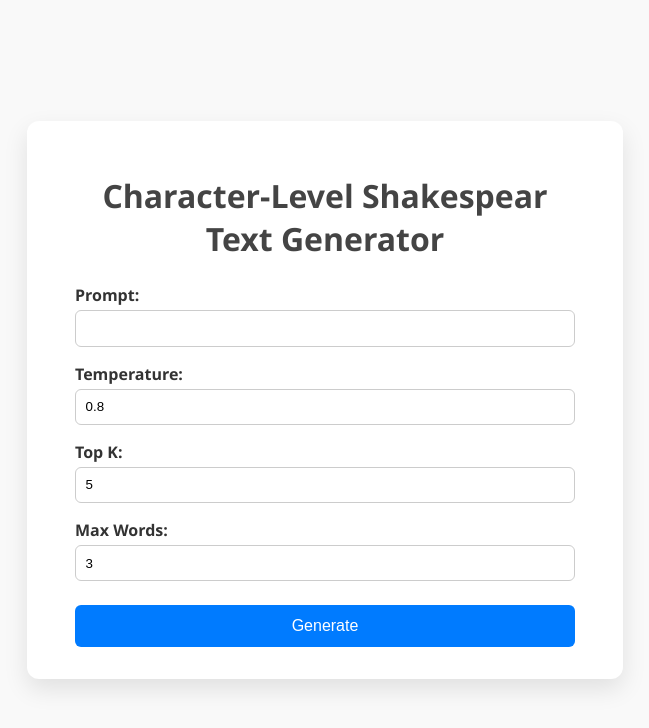
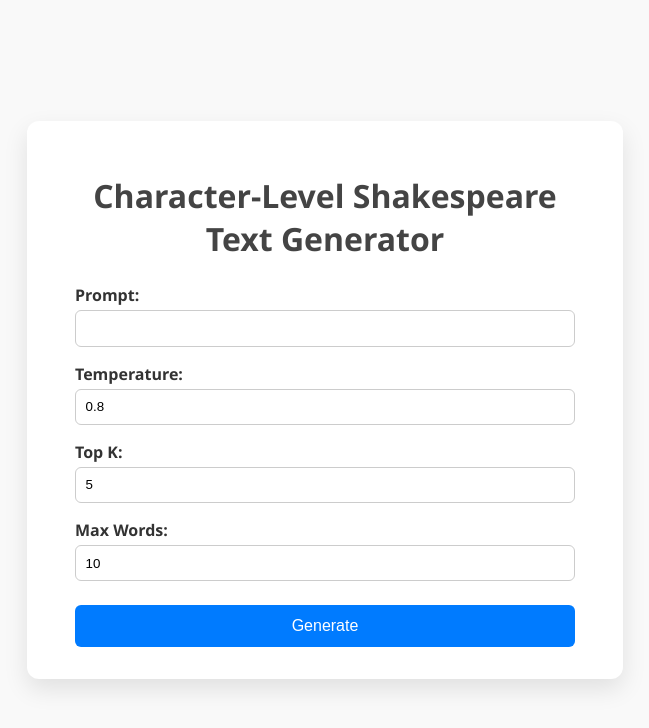
Before and after one commit to carlosv14/shakespeare-short-phrase-generator-lstm, a Flask app: page / in a window 1280 px wide. Shown: the top 728 px of the page, without its empty margins (315-964 px from the left). Run offline with Flask 3, Linux system fonts and the light colour scheme.

Commit message:
adds docker support

```diff
--- a/app.py
+++ b/app.py
@@ -17,4 +17,4 @@ def index():
     return render_template('index.html', result=result)
 
 if __name__ == '__main__':
-    app.run(debug=True)
+    app.run(debug=True, host='0.0.0.0')
--- a/dependencies.txt
+++ b/dependencies.txt
@@ -1,3 +1,4 @@
 flask
 torch
 unidecode
+numpy
--- a/predict.py
+++ b/predict.py
@@ -2,7 +2,7 @@ from data import *
 import sys
 import argparse
 
-decoder = torch.load('short-phrase-generation.pt')
+decoder = torch.load('short-phrase-generation.pt', weights_only=False)
 
 def generate(starting_string='A', max_words=3, temperature=0.8, top_k=5):
     hidden = decoder.init_hidden()
--- a/templates/index.html
+++ b/templates/index.html
@@ -1,5 +1,6 @@
 <!doctype html>
 <html lang="en">
+
 <head>
   <meta charset="UTF-8">
   <title>Text Generator</title>
@@ -71,31 +72,30 @@
     }
   </style>
 </head>
+
 <body>
   <div class="container">
-    <h1>Character-Level Shakespear Text Generator</h1>
+    <h1>Character-Level Shakespeare Text Generator</h1>
     <form method="POST">
       <label for="prompt">Prompt:</label>
-      <input type="text" name="prompt" required>
+      <input type="text" name="prompt" value="" required>
 
       <label for="temperature">Temperature:</label>
-      <input type="text" name="temperature" value="0.8" required>
+      <input type="text" name="temperature" value="{{ request.form.temperature or 0.8 }}" required>
 
       <label for="top_k">Top K:</label>
-      <input type="text" name="top_k" value="5" required>
+      <input type="text" name="top_k" value="{{ request.form.top_k or 5 }}" required>
 
       <label for="max_words">Max Words:</label>
-      <input type="text" name="max_words" value="3" required>
+      <input type="text" name="max_words" value="{{ request.form.max_words or 10 }}" required>
 
       <input type="submit" value="Generate">
-    </form>
-
-    {% if result %}
+      {% if result %}
       <div class="result">
         <h2>Generated Text:</h2>
         <p>{{ result }}</p>
+        {% endif %}
       </div>
-    {% endif %}
-  </div>
 </body>
+
 </html>
--- a/train.py
+++ b/train.py
@@ -1,6 +1,5 @@
 from data import *
 from model import *
-from predict import generate
 import argparse
 
 argparser = argparse.ArgumentParser()
@@ -50,7 +49,6 @@ for epoch in range(1, n_epochs + 1):
     loss = train(input_tensor, target_tensor)
     if epoch % print_every == 0:
         print('[(Training progress: %d%%) loss = %.4f]' % ( epoch / n_epochs * 100, loss))
-        print(generate('The'), '\n')
 
 
 torch.save(decoder, 'short-phrase-generation.pt')
```
Also changed, not shown: README.md, 3 other files.
